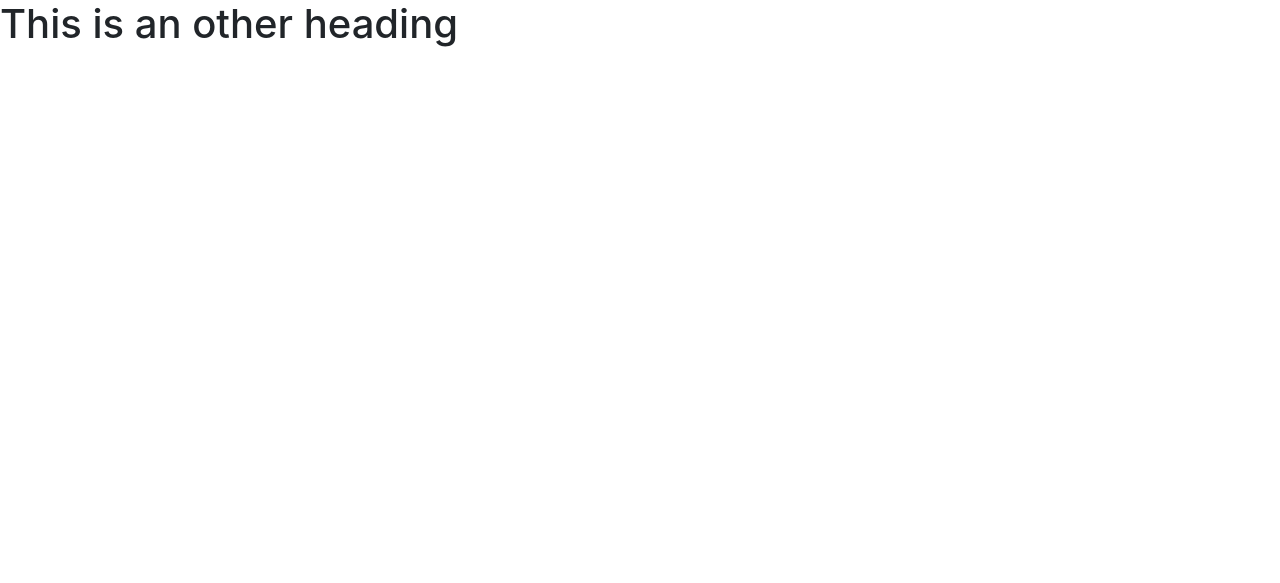
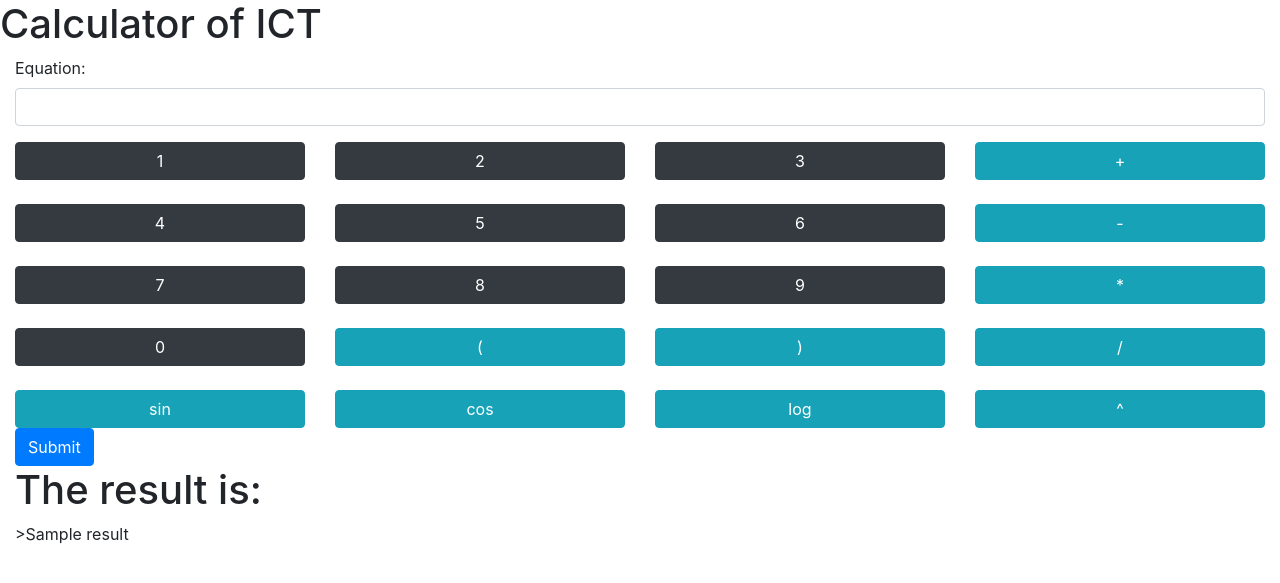
Before and after one commit to mayazdi/ICT_Calculator, a Django app: template templates/index.html in a window 1280 px wide. Shown: the top 583 px of the page. Run offline with Django 3.2, Linux system fonts and the light colour scheme; the template is opened without the code that fills it: most values are stand-ins (such as "Sample title", 1, 10 or a date in 2020); some libraries are stand-ins or nearby versions.

Commit message:
Add Templates and index urls

```diff
--- a/Calculator/views.py
+++ b/Calculator/views.py
@@ -1,6 +1,6 @@
 from django.http import HttpResponse
 from django.shortcuts import render
-
+import calculator
 # Create your views here.
 
 
--- a/templates/index.html
+++ b/templates/index.html
@@ -3,7 +3,7 @@
 <head>
     <meta charset="utf-8"/>
     <meta http-equiv="X-UA-Compatible" content="IE=edge">
-    <title>Charter Indexing Website</title>
+    <title>Calculator</title>
 
     <meta name="viewport" content="width=device-width, initial-scale=1">
     <link rel="stylesheet" href="https://stackpath.bootstrapcdn.com/bootstrap/4.3.1/css/bootstrap.min.css"
@@ -20,6 +20,97 @@
             crossorigin="anonymous"></script>
 </head>
 <body>
-    <h1>This is an other heading</h1>
+<h1>Calculator of ICT</h1>
+
+<div class="container-fluid">
+    <form action="/action_page.php">
+
+        <div class="form-group">
+            <label for="equation">Equation:</label>
+            <input type="text" class="form-control" id="equation" name="eq">
+        </div>
+        <div class="row ">
+            <div class="col-md-3">
+                <button type="button" class="btn btn-dark btn-block">1</button>
+            </div>
+            <div class="col-md-3">
+                <button type="button" class="btn btn-dark btn-block">2</button>
+            </div>
+            <div class="col-md-3">
+                <button type="button" class="btn btn-dark btn-block">3</button>
+            </div>
+            <div class="col-md-3">
+                <button type="button" class="btn btn-info btn-block">+</button>
+            </div>
+        </div>
+        <br>
+        <div class="row ">
+            <div class="col-md-3">
+                <button type="button" class="btn btn-dark btn-block">4</button>
+            </div>
+            <div class="col-md-3">
+                <button type="button" class="btn btn-dark btn-block">5</button>
+            </div>
+            <div class="col-md-3">
+                <button type="button" class="btn btn-dark btn-block">6</button>
+            </div>
+            <div class="col-md-3">
+                <button type="button" class="btn btn-info btn-block">-</button>
+            </div>
+        </div>
+        <br>
+        <div class="row ">
+            <div class="col-md-3">
+                <button type="button" class="btn btn-dark btn-block">7</button>
+            </div>
+            <div class="col-md-3">
+                <button type="button" class="btn btn-dark btn-block">8</button>
+            </div>
+            <div class="col-md-3">
+                <button type="button" class="btn btn-dark btn-block">9</button>
+            </div>
+            <div class="col-md-3">
+                <button type="button" class="btn btn-info btn-block">*</button>
+            </div>
+        </div>
+        <br>
+        <div class="row ">
+            <div class="col-md-3">
+                <button type="button" class="btn btn-dark btn-block">0</button>
+            </div>
+            <div class="col-md-3">
+                <button type="button" class="btn btn-info btn-block">(</button>
+            </div>
+            <div class="col-md-3">
+                <button type="button" class="btn btn-info btn-block">)</button>
+            </div>
+            <div class="col-md-3">
+                <button type="button" class="btn btn-info btn-block">/</button>
+            </div>
+        </div>
+        <br>
+        <div class="row ">
+            <div class="col-md-3">
+                <button type="button" class="btn btn-info btn-block">sin</button>
+            </div>
+            <div class="col-md-3">
+                <button type="button" class="btn btn-info btn-block">cos</button>
+            </div>
+            <div class="col-md-3">
+                <button type="button" class="btn btn-info btn-block">log</button>
+            </div>
+            <div class="col-md-3">
+                <button type="button" class="btn btn-info btn-block">^</button>
+            </div>
+        </div>
+        <div class="row ">
+            <div class="col-md-3">
+                <button type="submit" class="btn btn-primary">Submit</button>
+            </div>
+        </div>
+    </form>
+    <h1>The result is:</h1>
+    >{{ result }}
+</div>
 </body>
 </html>
```
